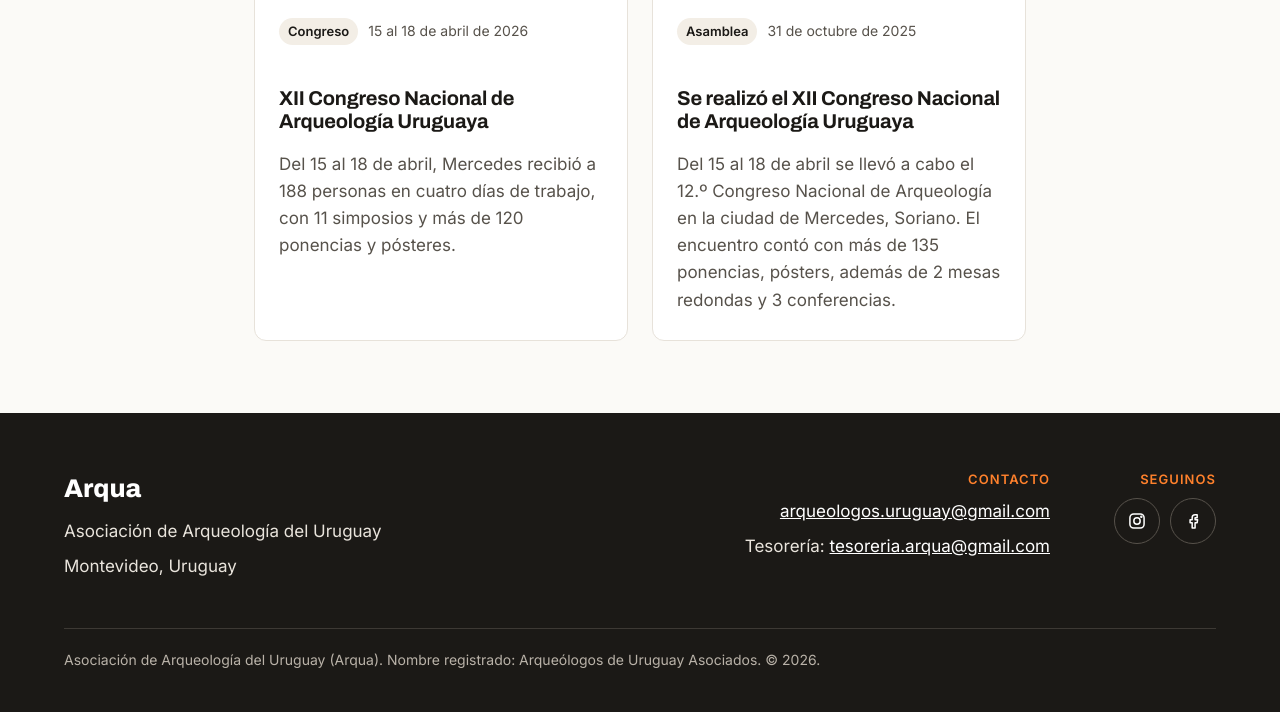
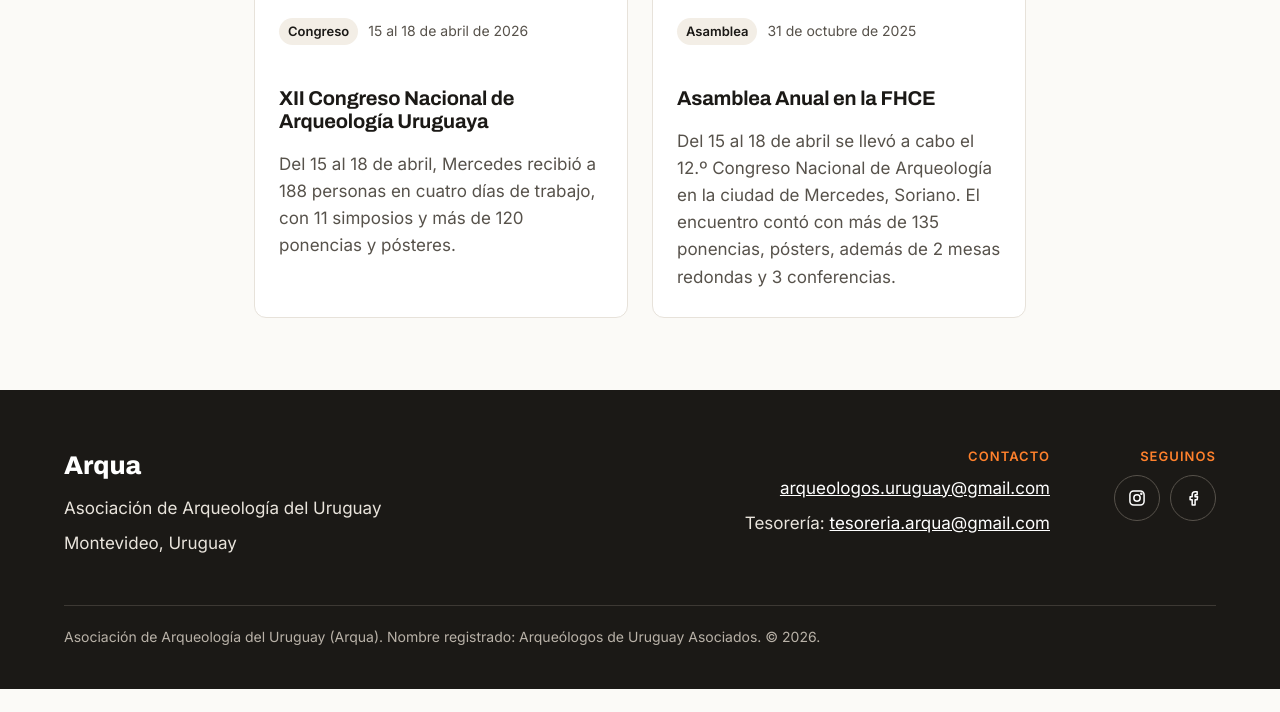
Before and after one commit to arqueologosuruguay/arqua-web, a Jekyll site: the page built from novedades/index.html, in a window 1280 px wide and 900 px high, scrolled down 1344 px, cut to the strip 188-900 px from the top of the window. Built offline with Jekyll 4.4.1, drawn with Linux system fonts in a browser that asks for light colours; after the commit the page ends 2221 px from its top, so only the background shows below that.

Commit message:
Update _novedades/2026-11-26-se-realizo-el-xii-congreso-nacional-de-arqueologia-uruguaya.md (via Pages CMS)

```diff
--- a/_novedades/2026-11-26-se-realizo-el-xii-congreso-nacional-de-arqueologia-uruguaya.md
+++ b/_novedades/2026-11-26-se-realizo-el-xii-congreso-nacional-de-arqueologia-uruguaya.md
@@ -1,11 +1,11 @@
 ---
-title: Se realizó el XII Congreso Nacional de Arqueología Uruguaya
+title: Asamblea Anual en la FHCE
 date: 2025-10-31
 fecha_texto: 31 de octubre de 2025
 tipo: Asamblea
 imagen: /assets/img/subidas/Captura de pantalla 2026-11-26 110420.png
 imagen_completa: false
-imagen_texto: Asamblea general en el espacio Colabora.
+imagen_texto: Asamblea anual en el espacio Colabora.
 resumen: Del 15 al 18 de abril se llevó a cabo el 12.º Congreso Nacional de
   Arqueología en la ciudad de Mercedes, Soriano. El encuentro contó con más de
   135 ponencias, pósters, además de 2 mesas redondas y 3 conferencias.
```
